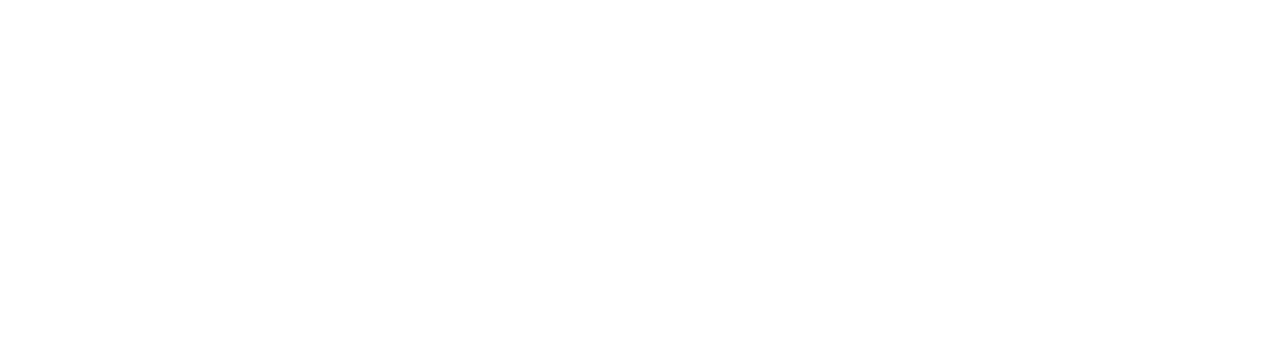
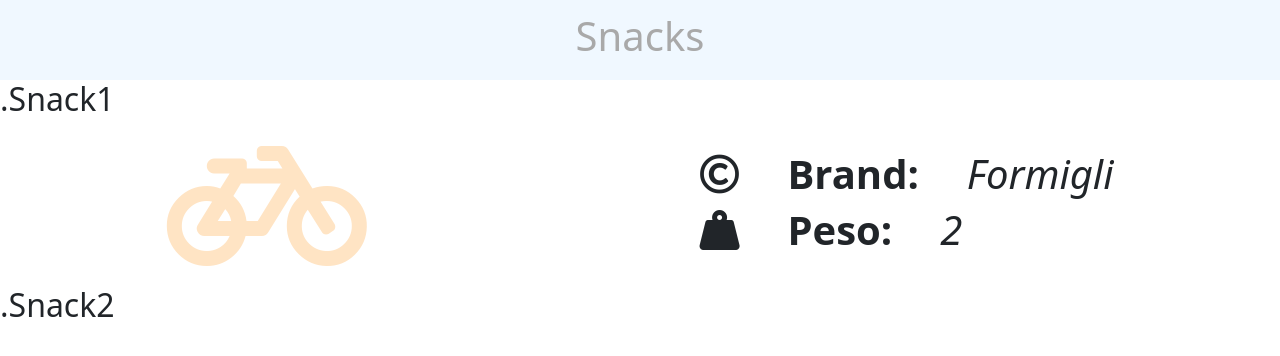
Before and after one commit to Vasmayer/js-snack-es6, a plain HTML site: page index.html in a window 1280 px wide. Drawn offline with nearby package versions, Linux system fonts and the light colour scheme.

Commit message:
snack1 exercise completed with BONUS

```diff
--- a/css/style.css
+++ b/css/style.css
@@ -0,0 +1,14 @@
+header
+{
+    height: 80px;
+    background-color: aliceblue;
+    color: darkgray;
+    display: flex;
+    justify-content: space-around;
+    align-items: center;
+}
+
+.big i
+{
+    color: bisque;
+}
--- a/index.html
+++ b/index.html
@@ -11,7 +11,17 @@
 </head>
 <body>
 
+    <header><h1>Snacks</h1></header>
+    <main>
+        <h2>.Snack1</h2>
+        <div class="d-flex justify-content-around align-items-center">
+            <div class="big"><i class="fas fa-bicycle fa-10x"></i></div>
+            <div id="info-bike"></div>
+        </div>
+        <h2>.Snack2</h2>
+    </main>
 
-    <script src="js/snack2.js"></script>
+
+    <script src="js/snack1.js"></script>
 </body>
 </html>
--- a/js/snack1.js
+++ b/js/snack1.js
@@ -8,6 +8,8 @@ BONUS
 Stampare in pagina oltre che in console!
  */
 
+/* prendo gli elementi che mi servono */
+const info = document.getElementById('info-bike');
 
 /* creo un'array di oggetti 'bikes' */
 const bikes = [
@@ -40,3 +42,11 @@ for(let i = 1;i < bikes.length;i++)
 
 /* stampo in console la bicicletta che pesa di meno */
 console.log(minWeight.nome,minWeight.peso);
+
+/* creo il messaggio da stampare */
+let message = `<div class="h1"><i class="far fa-copyright"></i><strong class="mx-5">Brand:</strong><i>${minWeight.nome}</i></div>`;
+    message += `<div class="h1"><i class="fas fa-weight-hanging"></i><strong class="mx-5">Peso:</strong><i>${minWeight.peso}</i></div>`;
+
+    info.innerHTML = message;
+
+/* stampo i risultati a schermo */
```
